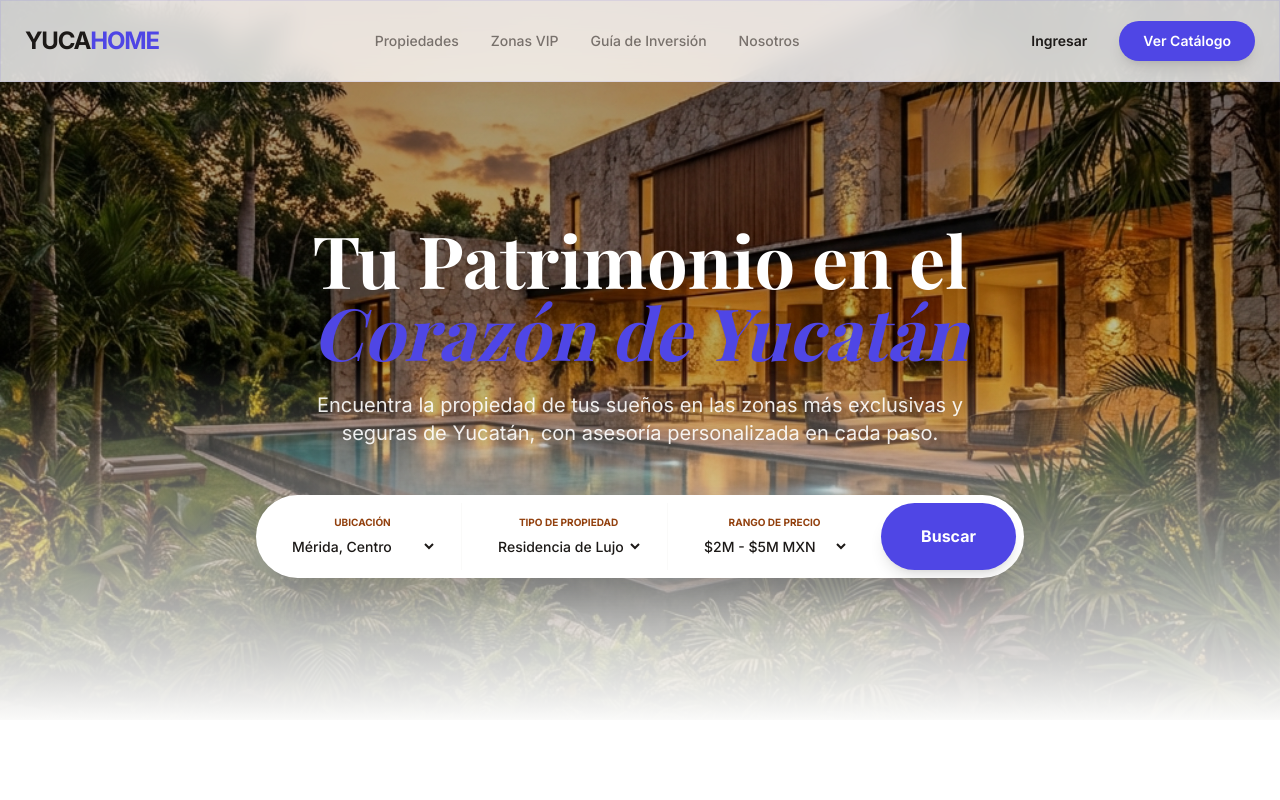
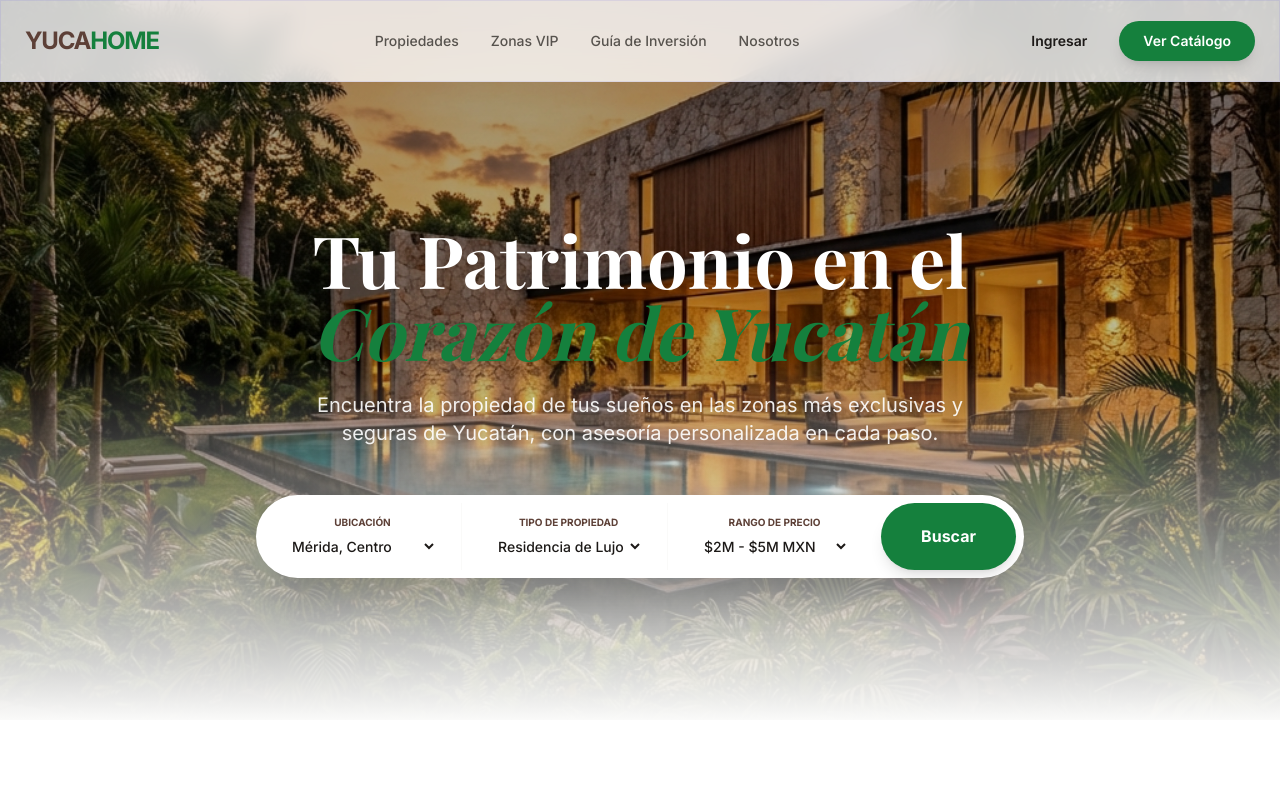
Before and after one commit to IFEE09/yucahome, a Next.js app in the folder frontend/: page / in a window 1280 px wide. Shown: the top 800 px of the page. Built offline with nearby package versions, Linux system fonts and the light colour scheme; no server answers; a web font is replaced by a local one.

Commit message:
style: apply natural earth tone palette with green and wood brown

```diff
--- a/frontend/src/app/globals.css
+++ b/frontend/src/app/globals.css
@@ -3,13 +3,13 @@
 :root {
   --background: #fafaf9;
   --surface: #ffffff;
-  --primary: #4f46e5;
-  --secondary: #92400e;
+  --primary: #15803d;
+  --secondary: #5D4037;
   --text-main: #1c1917;
-  --text-muted: #78716c;
+  --text-muted: #57534e;
   --foreground: var(--text-main);
   /* Components */
-  --border: rgba(79, 70, 229, 0.1);
+  --border: rgba(21, 128, 61, 0.1);
   --card: #ffffff;
 }
 
@@ -44,5 +44,5 @@ h6 {
 }
 
 .hero-gradient {
-  background: linear-gradient(135deg, #4f46e5 0%, #1c1917 100%);
+  background: linear-gradient(135deg, #15803d 0%, #1c1917 100%);
 }
--- a/frontend/src/app/page.tsx
+++ b/frontend/src/app/page.tsx
@@ -21,7 +21,7 @@ export default async function Home() {
       <nav className="fixed top-0 w-full z-50 glass-morphism border-b border-primary/10">
         <div className="max-w-7xl mx-auto px-6 h-20 flex items-center justify-between">
           <div className="flex items-center gap-2">
-            <span className="text-2xl font-bold tracking-tighter text-textMain font-playfair">
+            <span className="text-2xl font-bold tracking-tighter text-secondary font-playfair">
               YUCA<span className="text-primary">HOME</span>
             </span>
           </div>
--- a/frontend/tailwind.config.ts
+++ b/frontend/tailwind.config.ts
@@ -9,13 +9,13 @@ const config: Config = {
     theme: {
         extend: {
             colors: {
-                // Renombramos para uso semántico en tu app
-                background: "#fafaf9", // stone-50
-                surface: "#ffffff",    // white
-                primary: "#4f46e5",    // indigo-600
-                secondary: "#92400e",  // warm brown/wood (mejor contraste)
-                textMain: "#1c1917",   // stone-900
-                textMuted: "#78716c",  // stone-500
+                // Paleta natural yucateca
+                background: "#fafaf9", // Stone 50 - Piedra caliza
+                surface: "#ffffff",    // White - Tarjetas limpias
+                primary: "#15803d",    // Green 700 - Verde bosque
+                secondary: "#5D4037",  // Café árbol nogal - Acentos
+                textMain: "#1c1917",   // Stone 900 - Texto principal
+                textMuted: "#57534e",  // Stone 600 - Texto secundario
             },
         },
     },
```
